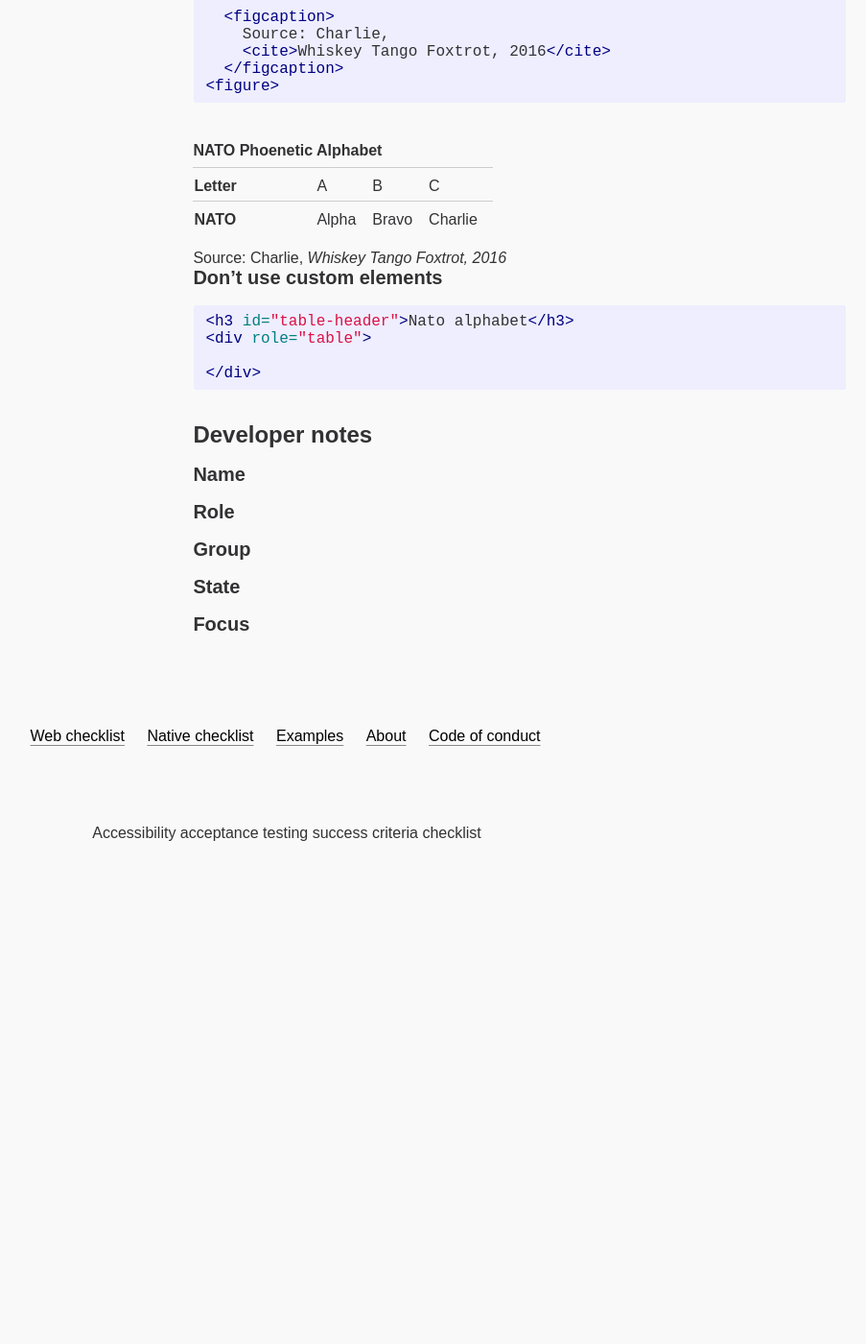
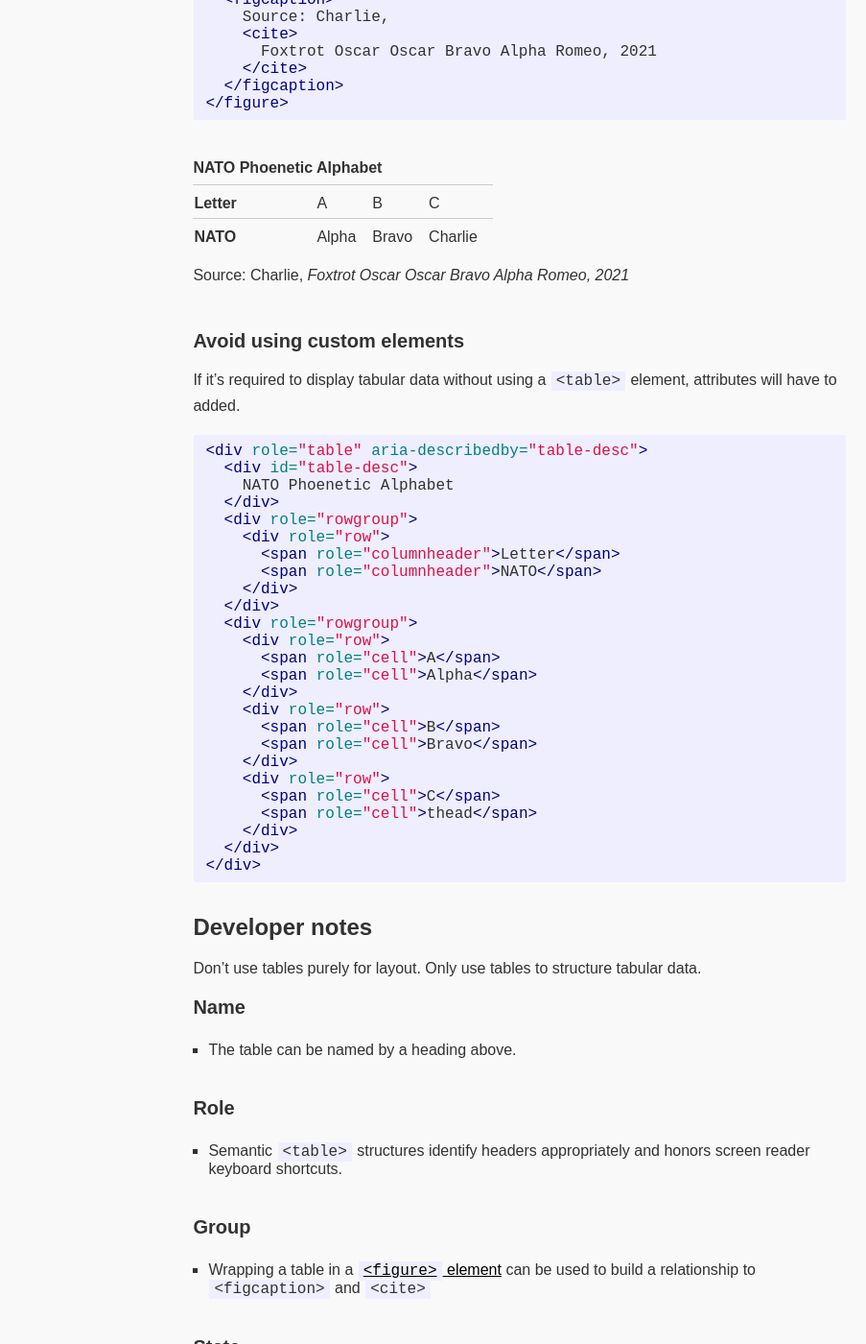
Before and after one commit to charlietriplett/OpenA11yEngineer, a Jekyll site: the page built from _checklist-web/table.md, in a window 1280 px wide and 1400 px high, scrolled down 1079 px. Shown: the whole window at 96% size, without its empty margins (341-1244 px from the left). Built offline with Jekyll 4.4.1, drawn with Linux system fonts in a browser that asks for light colours; before the commit the page ends 2008 px from its top, so only the background shows below that; some of the changed text lies outside the part shown.

Commit message:
Edits to table entry

```diff
--- a/_checklist-web/table.md
+++ b/_checklist-web/table.md
@@ -21,11 +21,7 @@ state: |
 mobile:
   swipe: |
     Moves from cell to cell
-
-
 ---
-
-
 ## Code examples
 
 ### Use semantic HTML
@@ -34,31 +30,60 @@ This semantic HTML contains all accessibility features by default.
 Optional: The table is wrapped in a `<figure>` to indicate author and source.
 
 {% highlight html %}
-{% include /examples/figure.html %}
+{%- include /examples/figure.html -%}
 {% endhighlight %}
 
 {::nomarkdown}
 {% include /examples/figure.html %}
 {:/}
 
+### Avoid using custom elements
 
-### Don't use custom elements
+If it's required to display tabular data without using a `<table>` element, attributes will have to added.
 
 {% highlight html %}
-<h3 id="table-header">Nato alphabet</h3>
-<div role="table">
-
+<div role="table" aria-describedby="table-desc">
+  <div id="table-desc">
+    NATO Phoenetic Alphabet
+  </div>
+  <div role="rowgroup">
+    <div role="row">
+      <span role="columnheader">Letter</span>
+      <span role="columnheader">NATO</span>
+    </div>
+  </div>
+  <div role="rowgroup">
+    <div role="row">
+      <span role="cell">A</span>
+      <span role="cell">Alpha</span>
+    </div>
+    <div role="row">
+      <span role="cell">B</span>
+      <span role="cell">Bravo</span>
+    </div>
+    <div role="row">
+      <span role="cell">C</span>
+      <span role="cell">thead</span>
+    </div>
+  </div>
 </div>
 {% endhighlight %}
 
 ## Developer notes
+Don't use tables purely for layout. Only use tables to structure tabular data.
 
 ### Name
+- The table can be named by a heading above.
 
 ### Role
+- Semantic `<table>` structures identify headers appropriately and honors screen reader keyboard shortcuts.
 
 ### Group
+- Wrapping a table in a [`<figure>` element](/OpenA11yEngineer/checklist-web/figure/) can be used to build a relationship to `<figcaption>` and `<cite>`
 
 ### State
+- Sortable tables can use `aria-sort` to indicate state.
 
-### Focus
+## Documentation
+- [MSDN Web Docs - ARIA: table role](https://developer.mozilla.org/en-US/docs/Web/Accessibility/ARIA/Roles/Table_Role)
+- [WAI-ARIA table example](https://www.w3.org/TR/wai-aria-practices/examples/table/table.html)
--- a/_includes/examples/figure.html
+++ b/_includes/examples/figure.html
@@ -1,7 +1,9 @@
 <figure id="figure">
-  {% include /examples/table.html %}
+{% include /examples/table.html %}
   <figcaption>
     Source: Charlie,
-    <cite>Whiskey Tango Foxtrot, 2016</cite>
+    <cite>
+      Foxtrot Oscar Oscar Bravo Alpha Romeo, 2021
+    </cite>
   </figcaption>
-<figure>
+</figure>
--- a/_includes/examples/table.html
+++ b/_includes/examples/table.html
@@ -1,4 +1,4 @@
-<table id="nato-table">
+  <table id="nato-table">
     <caption>
       NATO Phoenetic Alphabet
     </caption>
```
